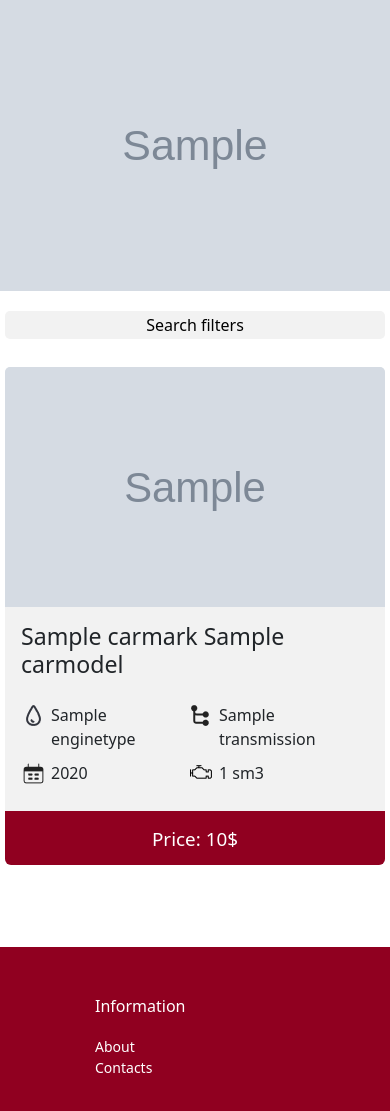
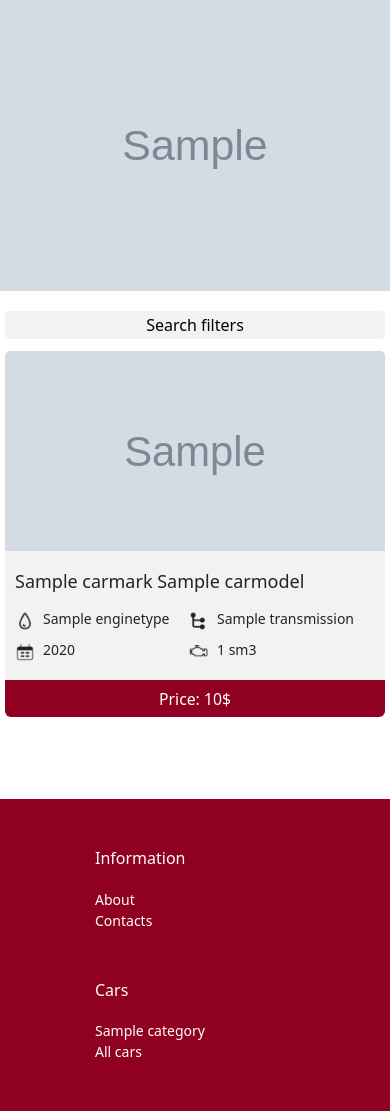
Before and after one commit to tsyhanenkod/Karat-Avto, a Django app: page /cars/ in a window 390 px wide. Shown: the part 59-1170 px from the top of the page. Run offline with Django 5.2, Linux system fonts and the light colour scheme; tables that the repository leaves empty hold one stand-in row (values such as "Sample post"); grey boxes marked "Sample" are stand-in pictures; some libraries are stand-ins or nearby versions.

Commit message:
cars page & filters adaptive

```diff
--- a/static/cars/css/cars.css
+++ b/static/cars/css/cars.css
@@ -7,6 +7,15 @@
     background-color: #F2F2F2;
     border:none;
 }
+
+.body{
+    padding: 15px;
+}
+
+.car-title{
+    padding-bottom: 24px;
+}
+
 .card-img-top-cover{
     display: flex;
     justify-content: center;
@@ -46,11 +55,12 @@
 
 .table-content{
     display: flex;
+    align-items: center;
+    margin-bottom: 10px;
 }
 
 .car-char{
-    margin-right: 7px;
-    margin-bottom: 10px;
+    margin-left: 3px;
 }
 
 
@@ -129,3 +139,150 @@
 
 
 /* MEDIA */
+/* MEDIA */
+@media (max-width: 1200px){
+    .card-img-top-cover, .image-cover{
+        height: 220px;
+    }
+
+    .card-img-top{
+        height: 220px;
+    }
+}
+
+@media (max-width: 1090px){
+    .card-img-top-cover, .image-cover{
+        height: 200px;
+    }
+
+    .card-img-top{
+        height: 200px;
+    }
+}
+
+@media (max-width: 991px){
+    .card-img-top-cover, .image-cover{
+        height: 270px;
+    }
+
+    .card-img-top{
+        height: 270px;
+    }
+}
+
+@media (max-width: 890px){
+    .card-img-top-cover, .image-cover{
+        height: 250px;
+    }
+
+    .card-img-top{
+        height: 250px;
+    }
+}
+
+@media (max-width: 800px){
+    .card-img-top-cover, .image-cover{
+        height: 220px;
+    }
+
+    .card-img-top{
+        height: 220px;
+    }
+}
+
+@media (max-width: 767px){
+    .card-img-top-cover, .image-cover{
+        height: 400px;
+    }
+
+    .card-img-top{
+        height: 400px;
+    }
+
+    .car-char{
+        font-size: 18px;
+    }
+
+    .car-button{
+        padding: 0;
+    }
+
+    .car-title{
+        margin-top: 10px;
+        font-size: 24px;
+        padding-bottom: 15px;
+    }
+
+    .car-price{
+        font-size: 24px;
+    }
+
+    .table-img{
+        height: 20px;
+        width: 20px;
+    }
+}
+
+@media (max-width: 650px){
+    .card-img-top-cover, .image-cover{
+        height: 300px;
+    }
+
+    .card-img-top{
+        height: 300px;
+    }
+
+    .body{
+        padding: 10px;
+    }
+
+    .car-char{
+        margin-bottom: 5px;
+    }
+}
+
+@media (max-width: 470px){
+    .card-img-top-cover, .image-cover{
+        height: 250px;
+    }
+
+    .card-img-top{
+        height: 250px;
+    }
+
+    .car-title{
+        font-size: 18px;
+    }
+
+    .car-price{
+        font-size: 18px;
+    }
+
+    .table-content{
+        margin-bottom: 5px;
+    }
+
+    .car-char{
+        font-size: 14px;
+    }
+}
+
+@media (max-width: 400px){
+    .card-img-top-cover, .image-cover{
+        height: 200px;
+    }
+
+    .card-img-top{
+        height: 200px;
+    }
+}
+
+@media (max-width: 340px){
+    .card-img-top-cover, .image-cover{
+        height: 190px;
+    }
+
+    .card-img-top{
+        height: 190px;
+    }
+}
--- a/static/cars/css/filters.css
+++ b/static/cars/css/filters.css
@@ -39,8 +39,19 @@
     border: 1px solid #C8C8C8;
     margin-bottom: 15px;
 }
+
+.input-data{
+    max-width: 100px
+}
+
 .label_class{
-    width: 40%;
+    display: block;
+    width: 110px;
+    margin-right: 5px;
+}
+
+.label-inp{
+    width: 70px;
 }
 
 .filter-use{
@@ -90,7 +101,6 @@
     transition: all .3s;
 }
 
-
 .cancel-btn{
     width: 100%;
     background-color: #F2F2F2;
@@ -128,3 +138,78 @@
     background-color: #680017;
     color: #C8C8C8;
 }
+
+.year-label{
+    margin-right: 10px;
+}
+
+.price-label{
+
+}
+
+
+
+/* MEDIA */
+@media (max-width: 991px){
+    .input-data{
+        max-width: 175px
+    }
+
+    .year-label{
+    margin-right: 55px;
+}
+
+    .price-label{
+        margin-right: 50px;
+    }
+
+    .search-btn{
+        margin-bottom: 10px;
+        padding: 5px;
+    }
+
+    .cancel-btn{
+        margin-bottom: 10px;
+        padding: 5px;
+    }
+
+    .cancel-img{
+        height: 20px;
+        width: 20px;
+    }
+}
+
+@media (max-width: 767px){
+    .input-data{
+        max-width: 310px
+    }
+
+    .label_class{
+        font-size: 14px;
+    }
+
+    .light-text, .filter-btn{
+        font-size: 16px;
+    }
+
+    .cancel-img{
+        height: 10px;
+        width: 10px;
+    }
+
+    .cancel-btn{
+        margin-bottom: 10px;
+        padding: 0;
+    }
+
+}
+
+@media (max-width: 410px){
+    .year-label{
+    margin-right: 50px;
+}
+
+    .price-label{
+        margin-right: 45px;
+    }
+}
--- a/templates/base/home.html
+++ b/templates/base/home.html
@@ -40,7 +40,7 @@
 
     <!-- SERVICES BLOCK -->
     <div class="block-services">
-        <h2 class="block-title">Послуги</h2>
+        <h2 class="block-title">{% trans 'Services' %}</h2>
         {% for service in service.all %}
         <a href="/services/{{service.url}}/" class="service-link">
             <div class="block-row">
--- a/templates/cars/cars.html
+++ b/templates/cars/cars.html
@@ -16,7 +16,7 @@
     {% include 'include/filters.html' %}
 
     <!--  CAR LIST  -->
-    <div class="row mt-3 mb-3 p-1">
+    <div class="row mb-3 p-1">
         {% for car in page_obj %}
         {% if car %}
 
@@ -28,8 +28,8 @@
                             <img class="card-img-top" src="{{car.main_image.url}}" alt="">
                         </div>
                     </div>
-                    <div class="card body p-3 " style="border:none;">
-                        <h3 class="pb-4">{{car.mark}} {{car.model}}</h3>
+                    <div class="card body" style="border:none;">
+                        <h3 class="car-title">{{car.mark}} {{car.model}}</h3>
                         <h4></h4>
                         <table>
                             <tr>
@@ -64,7 +64,7 @@
                             </tr>
                         </table>
                     </div>
-                    <a href="/cars/{{car.url}}" class="btn btn-block btn-dark car-button"><h4 class="p-2"><small>{% trans 'Price:' %} {{car.price}}$</small></h4></a>
+                    <a href="/cars/{{car.url}}" class="btn btn-block btn-dark car-button"><h4 class="p-2 car-price"><small>{% trans 'Price:' %} {{car.price}}$</small></h4></a>
 <!--                    {% for category in car.category.all %}-->
 <!--                        <p>{{category.name}}</p>-->
 <!--                    {% endfor %}-->
--- a/templates/include/filters.html
+++ b/templates/include/filters.html
@@ -8,8 +8,8 @@
         <div class="row pt-4">
             <div class="col-lg col-md col-sm select-filters">
                 <!--    Line 1    -->
-                <div class="row">
-                    <div class="col-lg-3 col-md-3 col-sm">
+                <div class="row flex-row flex-wrap">
+                    <div class="col-lg-3 col-md-6">
                         <ul class="filter-fields">
                             <li class="filter-use">
                                 <!--  CAR MARK  -->
@@ -23,7 +23,7 @@
                             </li>
                         </ul>
                     </div>
-                    <div class="col-lg-3 col-md-3 col-sm">
+                    <div class="col-lg-3 col-md-6">
                         <ul class="filter-fields">
                             <li class="filter-use">
                                 <label class="label_class" for="category">{% trans 'Category:' %}</label>
@@ -37,7 +37,7 @@
                             </li>
                         </ul>
                     </div>
-                    <div class="col-lg-3 col-md-3 col-sm">
+                    <div class="col-lg-3 col-md-6">
                         <ul class="filter-fields">
                             <li class="filter-use">
                                 <label class="label_class" for="enginet">{% trans 'Engine:' %}</label>
@@ -51,21 +51,21 @@
                             </li>
                         </ul>
                     </div>
-                    <div class="col-lg-3 col-md-3 col-sm">
+                    <div class="col-lg-3 col-md-6">
                         <ul class="filter-fields">
                             <li class="filter-use">
-                                <label class="label_class" for="min_price">{% trans 'Price:' %}</label>
-                                <input type="number" name="min_price" style="max-width: 100px">
+                                <label class="label_class price-label" for="">{% trans 'Price:' %}</label>
+                                <input class="filter-links input-data" type="number" name="min_price">
                                 <p class="between-value"> - </p>
-                                <input type="number" name="max_price" style="max-width: 100px">
+                                <input class="filter-links input-data" type="number" name="max_price">
                             </li>
                         </ul>
                     </div>
                 </div>
 
                 <!--    Line 2    -->
-                <div class="row">
-                    <div class="col-lg-3 col-md-3 col-sm">
+                <div class="row flex-row flex-wrap">
+                    <div class="col-lg-3 col-md-6">
                         <ul class="filter-fields">
                             <li class="filter-use">
                                 <label class="label_class" for="model">{% trans 'Model:' %}</label>
@@ -79,7 +79,7 @@
                             </li>
                         </ul>
                     </div>
-                    <div class="col-lg-3 col-md-3 col-sm">
+                    <div class="col-lg-3 col-md-6">
                         <ul class="filter-fields">
                             <li class="filter-use">
                                 <label class="label_class" for="color">{% trans 'Color:' %}</label>
@@ -93,7 +93,7 @@
                             </li>
                         </ul>
                     </div>
-                    <div class="col-lg-3 col-md-3 col-sm">
+                    <div class="col-lg-3 col-md-6">
                         <ul class="filter-fields">
                             <li class="filter-use">
                                 <label class="label_class" for="transmission">{% trans 'Transmis:' %}</label>
@@ -107,13 +107,13 @@
                             </li>
                         </ul>
                     </div>
-                    <div class="col-lg-3 col-md-3 col-sm">
+                    <div class="col-lg-3 col-md-6">
                         <ul class="filter-fields">
                             <li class="filter-use">
-                                <label class="label_class" for="min_year">{% trans 'Year:' %}</label>
-                                <input type="number" name="min_year" style="max-width: 100px">
+                                <label class="label_class year-label" for="min_year">{% trans 'Year:' %}</label>
+                                <input class="filter-links input-data" type="number" name="min_year">
                                 <p class="between-value"> - </p>
-                                <input type="number" name="max_year" style="max-width: 100px">
+                                <input class="filter-links input-data" type="number" name="max_year">
                             </li>
                         </ul>
                     </div>
@@ -123,14 +123,14 @@
 
                 <!--    Buttons    -->
                 <div class="row">
-                    <div class="col-lg-1">
+                    <div class="col-lg-1 col-6">
                         <button type="reset" class="cancel-btn">
                             <img class="cancel-img" src="{% static 'cars/icons/cancel.png' %}" alt="">
                         </button>
                     </div>
-                    <div class="col-lg-11">
+                    <div class="col-lg-11 col-6">
                         <button type="submit" class="search-btn">
-                            <h4 class="light-text">{% trans 'Search:' %}</h4>
+                            <h4 class="light-text">{% trans 'Search' %}</h4>
                         </button>
                     </div>
                 </div>
```
Also changed, not shown: static/cars/js/car-slider.js (+42 -21 lines), templates/cars/car_detail.html (+31 -29 lines), locale/uk/LC_MESSAGES/django.po.
